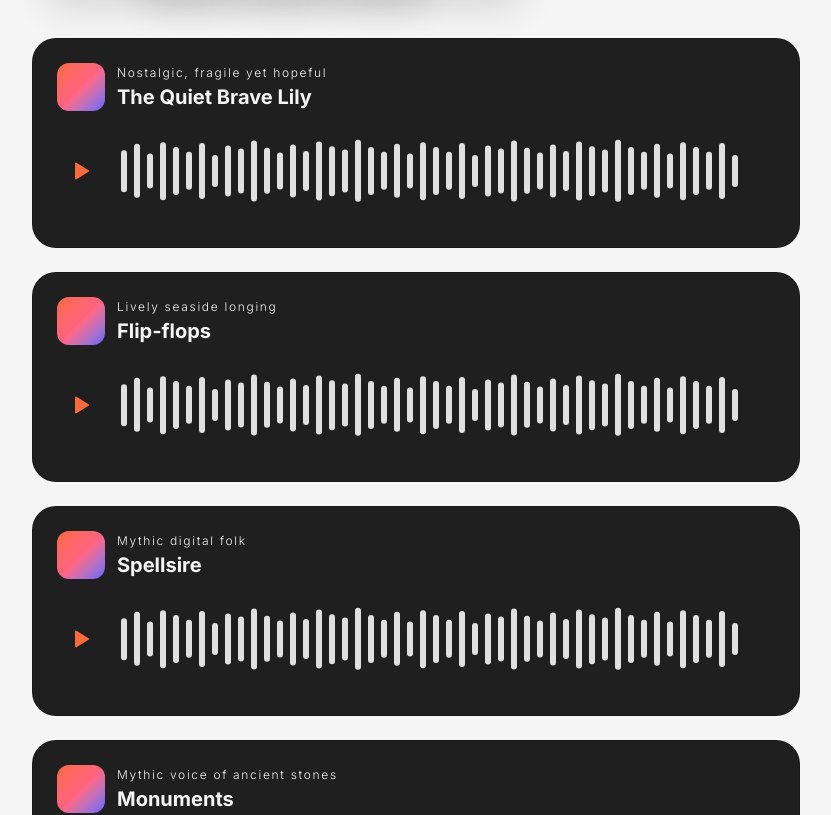
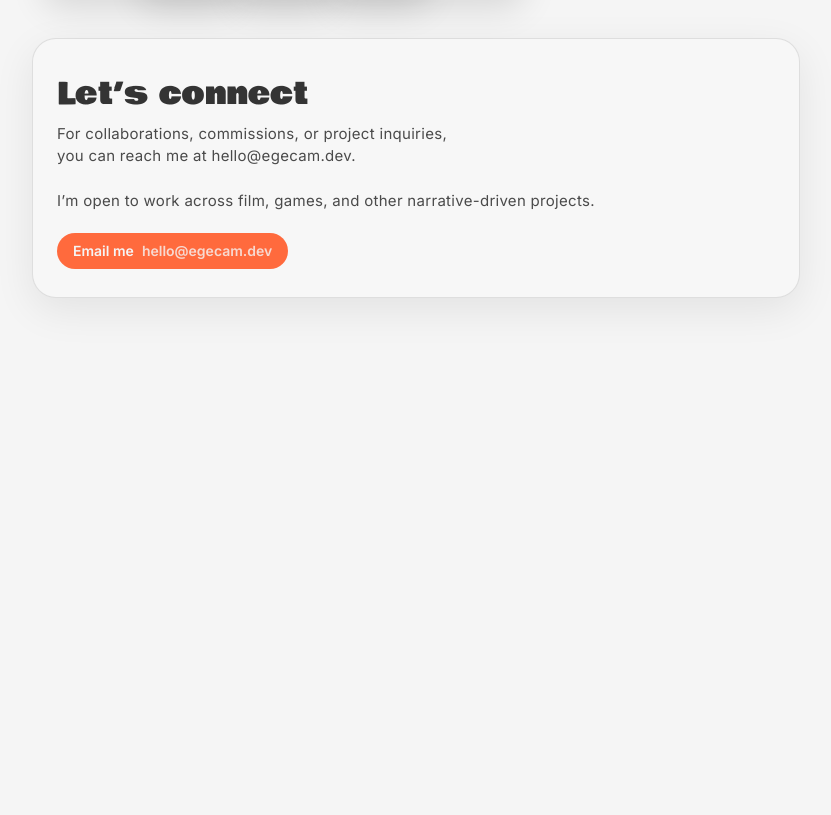
Before and after one commit to egecam/music.egecam.dev, a Next.js app: page / in a window 1280 px wide. Shown: the part 809-1624 px from the top of the page, without its empty margins (224-1055 px from the left). After the commit the page ends 1163 px from the top, so only its background shows below. Built offline with nearby package versions, Linux system fonts and the light colour scheme.

Commit message:
Update page.tsx

```diff
--- a/src/app/page.tsx
+++ b/src/app/page.tsx
@@ -7,6 +7,40 @@ import Contact from "./components/Contact";
 
 export default function Home() {
   const [activeTrackId, setActiveTrackId] = useState<string | null>(null);
+  const [selectedSparkId, setSelectedSparkId] = useState<string | null>(null);
+
+  const tracks = [
+    {
+      sparkId: "late-night-drive",
+      trackId: "the-quiet-brave-lily",
+      src: "https://media.egecam.dev/audio/the_quiet_brave_lily.wav",
+      title: "The Quiet Brave Lily",
+      subtitle: "Nostalgic, fragile yet hopeful",
+    },
+    {
+      sparkId: "analog-textures",
+      trackId: "flip-flops",
+      src: "https://media.egecam.dev/audio/flip-flop.wav",
+      title: "Flip-flops",
+      subtitle: "Lively seaside longing",
+    },
+    {
+      sparkId: "cinema-grain",
+      trackId: "spellsire",
+      src: "https://media.egecam.dev/audio/spellsire.wav",
+      title: "Spellsire",
+      subtitle: "Mythic digital folk",
+    },
+    {
+      sparkId: "coastal-air",
+      trackId: "monuments",
+      src: "https://media.egecam.dev/audio/monuments.wav",
+      title: "Monuments",
+      subtitle: "Mythic voice of ancient stones",
+    },
+  ];
+
+  const selectedTrack = tracks.find((track) => track.sparkId === selectedSparkId);
 
   return (
     <div className="flex min-h-screen items-start justify-center bg-[var(--background)] px-6 py-14 text-[var(--foreground)]">
@@ -45,7 +79,13 @@ export default function Home() {
           <h2 className="title-strong text-3xl">Sparks</h2>
           <div className="grid grid-cols-1 items-start gap-6 sm:gap-7 md:grid-cols-3">
             <div className="md:col-span-2">
-              <Sparks />
+              <Sparks
+                activeId={selectedSparkId}
+                onSelect={(id) => {
+                  setActiveTrackId(null);
+                  setSelectedSparkId(id);
+                }}
+              />
             </div>
             <div className="md:col-span-1 space-y-2 text-left pt-10 sm:pt-12 md:pt-16">
               <p className="subtitle text-base">
@@ -59,46 +99,21 @@ export default function Home() {
         </section>
 
         <section className="space-y-6">
-          <div className="rounded-3xl border border-black/15 bg-[#1f1f1f] px-6 py-6">
-            <Track
-              trackId="the-quiet-brave-lily"
-              isActive={activeTrackId === "the-quiet-brave-lily"}
-              onRequestPlay={setActiveTrackId}
-              src="https://media.egecam.dev/audio/the_quiet_brave_lily.wav"
-              title="The Quiet Brave Lily"
-              subtitle="Nostalgic, fragile yet hopeful"
-            />
-          </div>
-          <div className="rounded-3xl border border-black/15 bg-[#1f1f1f] px-6 py-6">
-            <Track
-              trackId="flip-flops"
-              isActive={activeTrackId === "flip-flops"}
-              onRequestPlay={setActiveTrackId}
-              src="https://media.egecam.dev/audio/flip-flop.wav"
-              title="Flip-flops"
-              subtitle="Lively seaside longing"
-            />
-          </div>
-          <div className="rounded-3xl border border-black/15 bg-[#1f1f1f] px-6 py-6">
-            <Track
-              trackId="spellsire"
-              isActive={activeTrackId === "spellsire"}
-              onRequestPlay={setActiveTrackId}
-              src="https://media.egecam.dev/audio/spellsire.wav"
-              title="Spellsire"
-              subtitle="Mythic digital folk"
-            />
-          </div>
-          <div className="rounded-3xl border border-black/15 bg-[#1f1f1f] px-6 py-6">
-            <Track
-              trackId="monuments"
-              isActive={activeTrackId === "monuments"}
-              onRequestPlay={setActiveTrackId}
-              src="https://media.egecam.dev/audio/monuments.wav"
-              title="Monuments"
-              subtitle="Mythic voice of ancient stones"
-            />
-          </div>
+          {selectedTrack && (
+            <div
+              key={selectedTrack.trackId}
+              className="rounded-3xl border border-black/15 bg-[#1f1f1f] px-6 py-6"
+            >
+              <Track
+                trackId={selectedTrack.trackId}
+                isActive={activeTrackId === selectedTrack.trackId}
+                onRequestPlay={setActiveTrackId}
+                src={selectedTrack.src}
+                title={selectedTrack.title}
+                subtitle={selectedTrack.subtitle}
+              />
+            </div>
+          )}
         </section>
 
         {/* Contact */}
```
